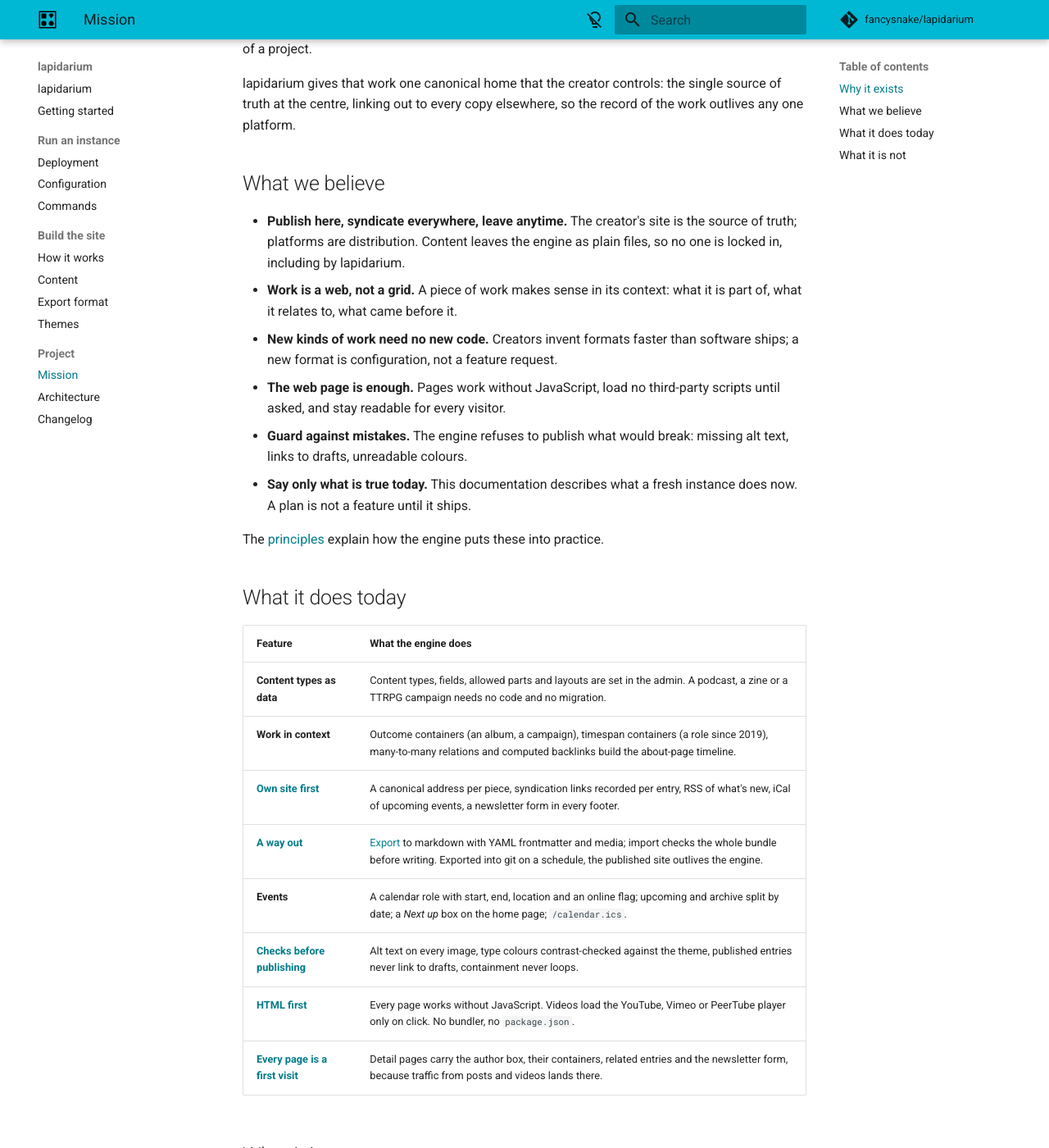
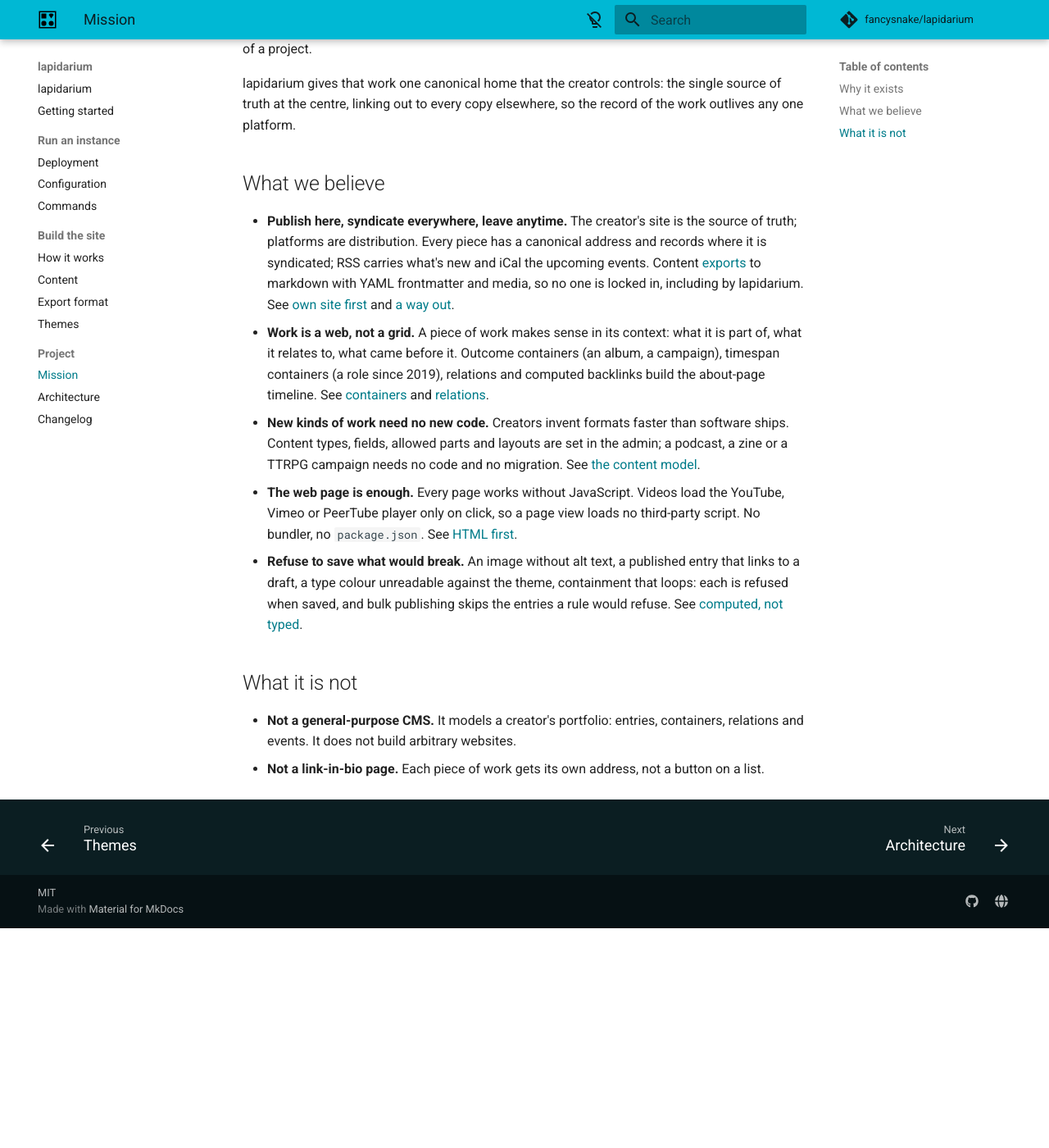
Before and after one commit to fancysnake/lapidarium, an MkDocs documentation site: the page built from docs/mission.md, in a window 1280 px wide and 1400 px high, scrolled down 377 px. Shown: the whole window at 82% size. Built offline with MkDocs 1.6.1 and Material for MkDocs 9.7.7, drawn with Linux system fonts in a browser that asks for light colours; comment, search, counter and statistics services are not loaded; after the commit the page ends 1509 px from its top, so only the background shows below that; some of the changed text lies outside the part shown.

Commit message:
chore: act on the review triage

```diff
--- a/docs/mission.md
+++ b/docs/mission.md
@@ -5,8 +5,8 @@
 # Mission
 
 lapidarium is a home base for multi-format creators: one site, owned by the
-creator, where a song, a session, a talk and an event each have a page and
-point to each other.
+creator, where every song, session, talk and event has its own address and
+links to the rest.
 
 ## Why it exists
 
@@ -23,38 +23,36 @@
 ## What we believe
 
 - **Publish here, syndicate everywhere, leave anytime.** The creator's site is
-  the source of truth; platforms are distribution. Content leaves the engine
-  as plain files, so no one is locked in, including by lapidarium.
+  the source of truth; platforms are distribution. Every piece has a canonical
+  address and records where it is syndicated; RSS carries what's new and iCal
+  the upcoming events. Content [exports](export-format.md) to markdown with
+  YAML frontmatter and media, so no one is locked in, including by
+  lapidarium.
+  See [own site first](concepts.md#publish-on-your-own-site-syndicate-elsewhere)
+  and [a way out](concepts.md#content-outlives-the-application).
 - **Work is a web, not a grid.** A piece of work makes sense in its context:
-  what it is part of, what it relates to, what came before it.
+  what it is part of, what it relates to, what came before it. Outcome
+  containers (an album, a campaign), timespan containers (a role since 2019),
+  relations and computed backlinks build the about-page timeline.
+  See [containers](concepts.md#containers) and
+  [relations](concepts.md#relations).
 - **New kinds of work need no new code.** Creators invent formats faster than
-  software ships; a new format is configuration, not a feature request.
-- **The web page is enough.** Pages work without JavaScript, load no
-  third-party scripts until asked, and stay readable for every visitor.
-- **Guard against mistakes.** The engine refuses to publish what would break:
-  missing alt text, links to drafts, unreadable colours.
-- **Say only what is true today.** This documentation describes what a fresh
-  instance does now. A plan is not a feature until it ships.
-
-The [principles](concepts.md#principles) explain how the engine puts these
-into practice.
-
-## What it does today
-
-| Feature | What the engine does |
-|---|---|
-| **Content types as data** | Content types, fields, allowed parts and layouts are set in the admin. A podcast, a zine or a TTRPG campaign needs no code and no migration. |
-| **Work in context** | Outcome containers (an album, a campaign), timespan containers (a role since 2019), many-to-many relations and computed backlinks build the about-page timeline. |
-| **[Own site first](concepts.md#publish-on-your-own-site-syndicate-elsewhere)** | A canonical address per piece, syndication links recorded per entry, RSS of what's new, iCal of upcoming events, a newsletter form in every footer. |
-| **[A way out](concepts.md#content-outlives-the-application)** | [Export](export-format.md) to markdown with YAML frontmatter and media; import checks the whole bundle before writing. Exported into git on a schedule, the published site outlives the engine. |
-| **Events** | A calendar role with start, end, location and an online flag; upcoming and archive split by date; a *Next up* box on the home page; `/calendar.ics`. |
-| **[Checks before publishing](concepts.md#computed-not-typed)** | Alt text on every image, type colours contrast-checked against the theme, published entries never link to drafts, containment never loops. |
-| **[HTML first](concepts.md#html-first-javascript-as-an-enhancement)** | Every page works without JavaScript. Videos load the YouTube, Vimeo or PeerTube player only on click. No bundler, no `package.json`. |
-| **[Every page is a first visit](concepts.md#every-page-is-a-first-visit)** | Detail pages carry the author box, their containers, related entries and the newsletter form, because traffic from posts and videos lands there. |
+  software ships. Content types, fields, allowed parts and layouts are set in
+  the admin; a podcast, a zine or a TTRPG campaign needs no code and no
+  migration. See [the content model](concepts.md#the-content-model).
+- **The web page is enough.** Every page works without JavaScript. Videos load
+  the YouTube, Vimeo or PeerTube player only on click, so a page view loads no
+  third-party script. No bundler, no `package.json`.
+  See [HTML first](concepts.md#html-first-javascript-as-an-enhancement).
+- **Refuse to save what would break.** An image without alt text, a published
+  entry that links to a draft, a type colour unreadable against the theme,
+  containment that loops: each is refused when saved, and bulk publishing
+  skips the entries a rule would refuse.
+  See [computed, not typed](concepts.md#computed-not-typed).
 
 ## What it is not
 
 - **Not a general-purpose CMS.** It models a creator's portfolio: entries,
   containers, relations and events. It does not build arbitrary websites.
-- **Not a link-in-bio page.** Each piece of work gets its own page, not a
+- **Not a link-in-bio page.** Each piece of work gets its own address, not a
   button on a list.
--- a/mkdocs.yml
+++ b/mkdocs.yml
@@ -17,8 +17,8 @@
 theme:
   name: material
   custom_dir: overrides
-  logo: assets/logo-black.png
-  favicon: assets/logo-black.png
+  logo: assets/logo.svg
+  favicon: assets/favicon.svg
   palette:
     - media: "(prefers-color-scheme: light)"
       scheme: lapidarium
--- a/overrides/main.html
+++ b/overrides/main.html
@@ -4,7 +4,7 @@
 {% if page and page.meta.title %}
   {% set title = page.meta.title ~ " - " ~ config.site_name %}
 {% elif page and page.is_homepage %}
-  {% set title = "lapidarium — self-hosted portfolio site engine for creators" %}
+  {% set title = "lapidarium — a home base for multi-format creators" %}
 {% elif page and page.title %}
   {% set title = page.title | striptags ~ " - " ~ config.site_name %}
 {% else %}
@@ -29,7 +29,7 @@
   <meta property="og:image" content="{{ card }}">
   <meta property="og:image:width" content="1200">
   <meta property="og:image:height" content="630">
-  <meta property="og:image:alt" content="lapidarium: self-hosted portfolio engine for creators. The logo: four cut stones in a frame, on a cyan tile.">
+  <meta property="og:image:alt" content="lapidarium: a home base for multi-format creators, every piece of work at its own address. The logo: four cut stones in a frame, on a cyan tile.">
   {# X reads og:* for title, description and image. #}
   <meta name="twitter:card" content="summary_large_image">
   {% if page.is_homepage %}
```
Also changed, not shown: docs/architecture.md (+3 -0 lines), docs/assets/favicon.svg (added), docs/assets/lapidarium-card.png, docs/assets/lapidarium-card.svg, docs/assets/logo-black.png (deleted), docs/assets/logo.svg (added), 1 other file.
